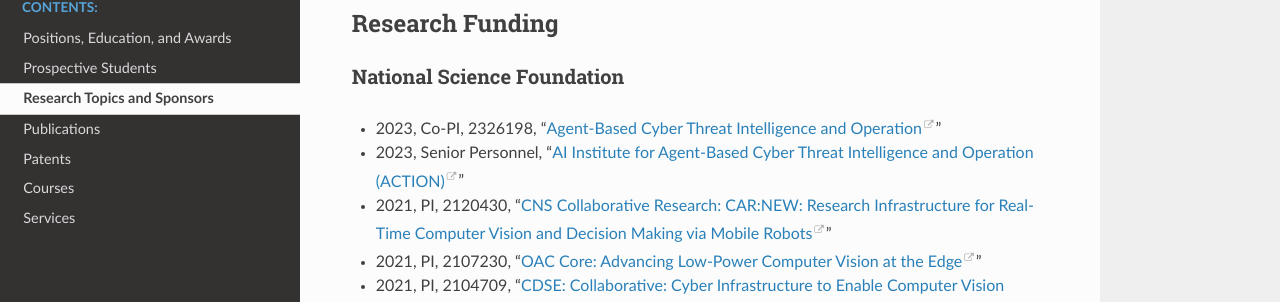
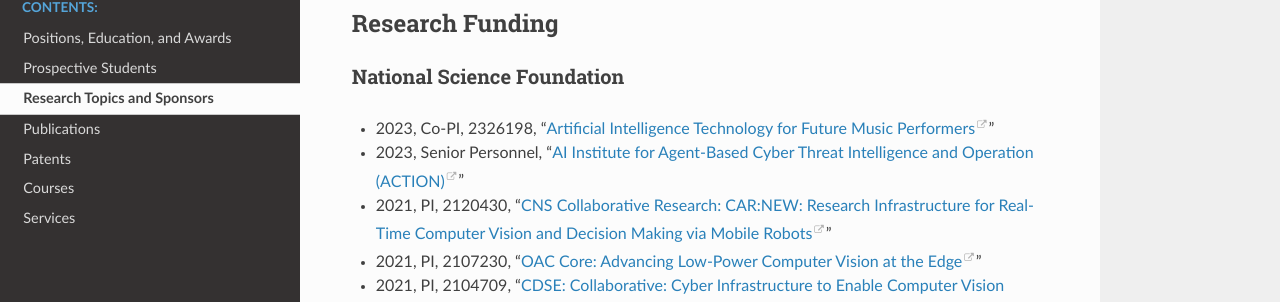
Before and after one commit to luyunghsiang/yhluweb, a Sphinx documentation site: the page built from source/research.rst, in a window 1280 px wide and 900 px high, scrolled down 464 px. Shown: the part 139-441 px from the top of the window. Built offline with Sphinx 7.4.7 and the Read the Docs theme 2.0.0, drawn with Linux system fonts in a browser that asks for light colours.

Commit message:
correction (copy-paste error)

```diff
--- a/source/research.rst
+++ b/source/research.rst
@@ -36,7 +36,7 @@
 National Science Foundation
 ^^^^^^^^^^^^^^^^^^^^^^^^^^^
 
-- 2023, Co-PI, 2326198, "`Agent-Based Cyber Threat Intelligence and Operation <https://www.nsf.gov/awardsearch/showAward?AWD_ID=2326198>`_"
+- 2023, Co-PI, 2326198, "`Artificial Intelligence Technology for Future Music Performers <https://www.nsf.gov/awardsearch/showAward?AWD_ID=2326198>`_"
 
 - 2023, Senior Personnel, "`AI Institute for Agent-Based Cyber Threat
   Intelligence and Operation (ACTION) <https://action.ucsb.edu>`_"
```
